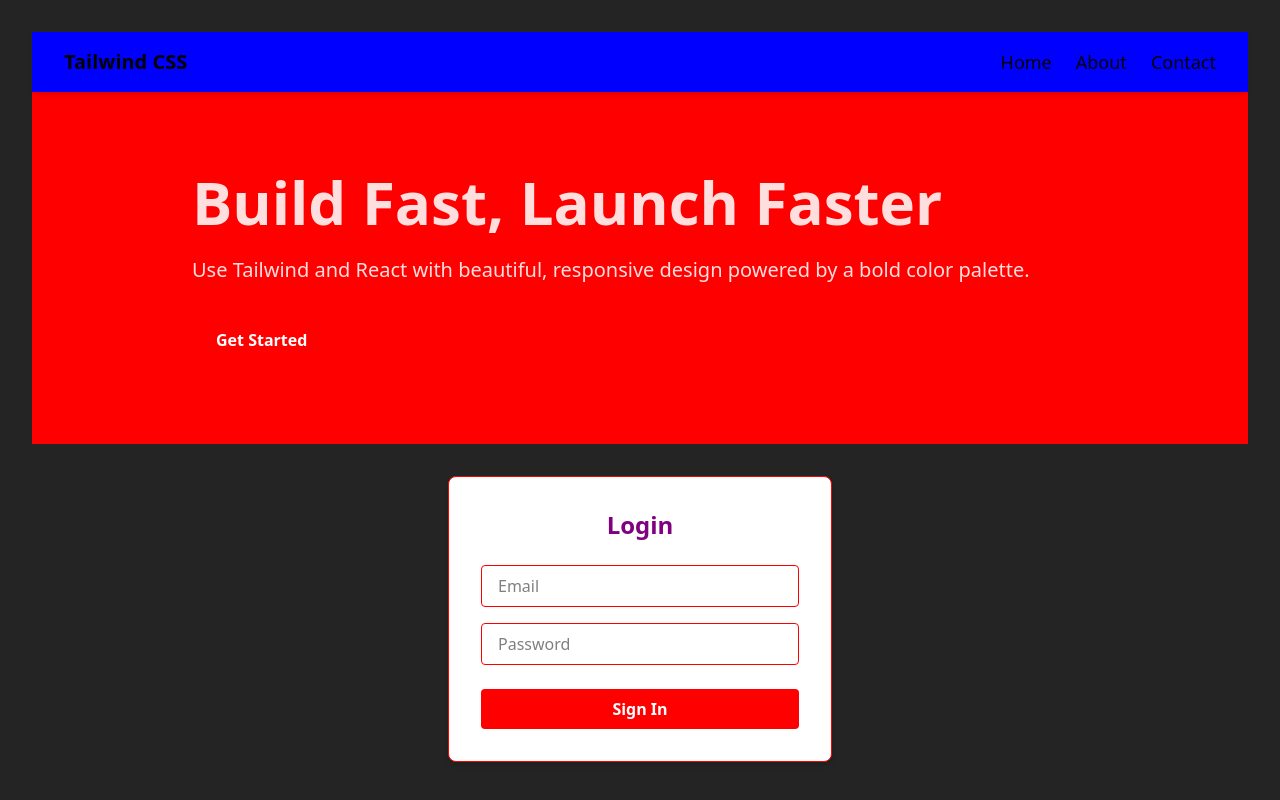
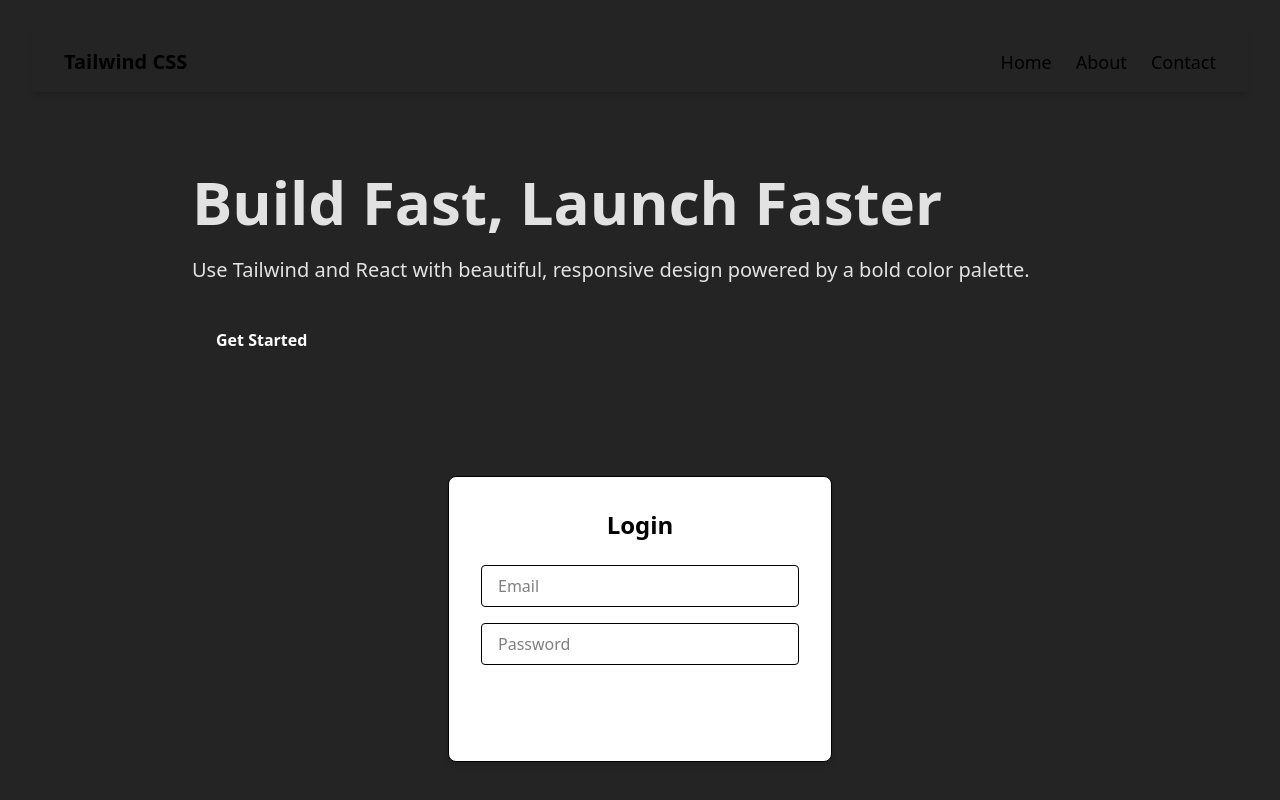
Before and after one commit to uprighted-learners/ptsb_dec_2024_REACT, a React (Vite) app in the folder styling-libraries/tailwind-daisyui/: page / in a window 1280 px wide. Shown: the top 800 px of the page. Built offline with nearby package versions, Linux system fonts and the light colour scheme.

Commit message:
updated react-tailwind-daisy

```diff
--- a/styling-libraries/tailwind-daisyui/src/index.css
+++ b/styling-libraries/tailwind-daisyui/src/index.css
@@ -15,19 +15,3 @@
 
 /* ? Import tailwind */
 @import "tailwindcss";
-/* @plugin "daisyui" {
-  themes: light --default, dark --prefersdark, all;
-} */
-@plugin "daisyui" {
-  themes: all;
-}
-/*? Creating a custom theme */
-@plugin "daisyui/theme" {
-  name: "CustomTheme";
-  default: true;
-  prefersdark: false;
-  color-scheme: light;
-  --color-primary: blue;
-  --color-secondary: purple;
-  --color-accent: red;
-}
```
